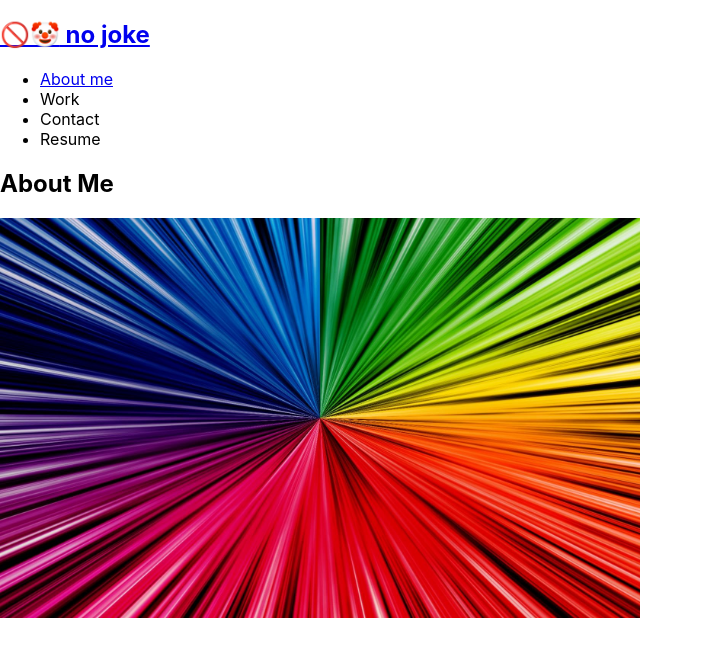
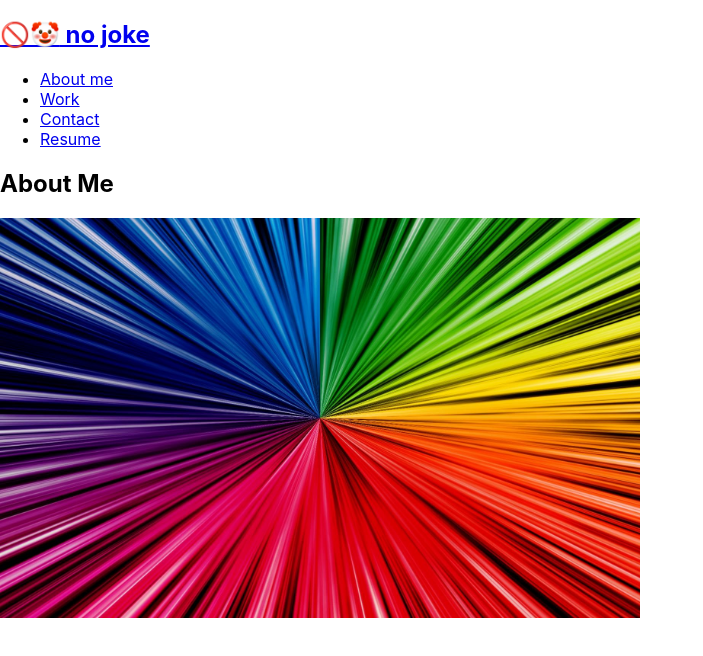
Before and after one commit to katredford/dev_portfolio, a React (Create React App) app: page / in a window 1280 px wide. Shown: the top 656 px of the page, without its empty margins (0-703 px from the left). Built offline with nearby package versions, Linux system fonts and the light colour scheme.

Commit message:
add nav component

```diff
--- a/src/components/Nav/index.js
+++ b/src/components/Nav/index.js
@@ -1,6 +1,11 @@
 import React from 'react';
 
 function Nav() {
+
+    const handleClick = () => {
+        console.log("click handled")
+    }
+
     return (
         <header>
             <h2>
@@ -11,18 +16,23 @@ function Nav() {
             <nav>
                 <ul>
                     <li>
-                        <a href="#about">
+                        <a href="#about" onClick={() => handleClick()}>
                             About me
                         </a>
                     </li>
                     <li>
-                        <span>Work</span>
+                        <a href="#work" onClick={() => handleClick()}>
+                            Work
+                        </a>
                     </li>
                     <li>
-                        <span>Contact</span>
+                        <a href="#contact" onClick={() => handleClick()}>
+                            Contact
+                        </a>
                     </li>
                     <li>
-                        <span>Resume</span>
+                        <a href="https://docs.google.com/document/d/1posGyekVmRyHkwEmDo2j5aLTIo_UnpQXfZeu9hLy59I/edit?usp=sharing" target="_blank">Resume</a>
+
                     </li>
                 </ul>
             </nav>
```
